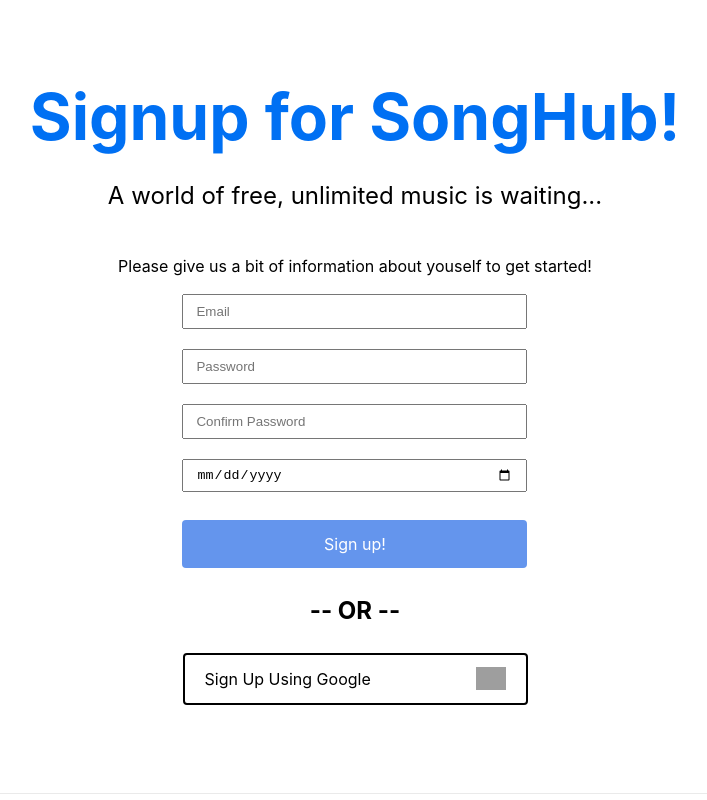
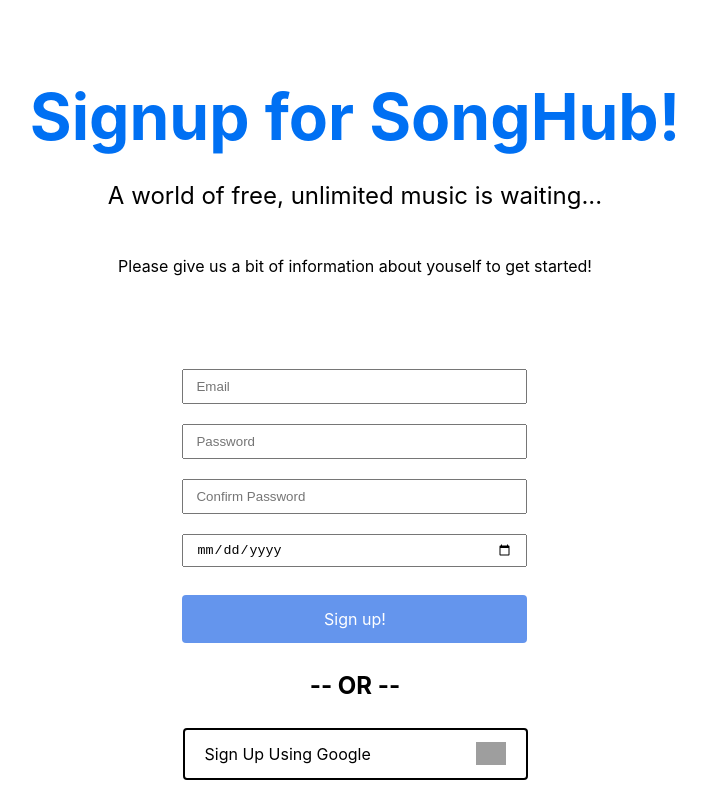
Before and after one commit to SEng-SongHub/songhub-react, a Next.js app: page /signup in a window 1280 px wide. Shown: the top 800 px of the page, without its empty margins (285-992 px from the left). Built offline with nearby package versions, Linux system fonts and the light colour scheme; grey boxes are pictures that could not be loaded.

Commit message:
added user registration and changed endpoint for login auth

```diff
--- a/pages/_app.js
+++ b/pages/_app.js
@@ -6,8 +6,8 @@ function App ({ Component, pageProps }) {
 }
 
 App.propTypes = {
-  Component: PropTypes.func,
-  pageProps: PropTypes.object
+  Component : PropTypes.func,
+  pageProps : PropTypes.object
 }
 
 export default App
--- a/pages/signup.js
+++ b/pages/signup.js
@@ -1,13 +1,88 @@
 import Head from 'next/head'
-import React, { Component } from 'react'
 import styles from '../styles/Home.module.css'
+import React, { useState } from 'react'
+import Collapse from '@material-ui/core/Collapse'
+import { v4 as uuid } from 'uuid'
+import Router from 'next/router'
+import axios from 'axios'
 
-export default class Home extends Component {
-  render () {
+export default function SignUp () {
+  const [ inputState, setInputState ] = useState({
+    email           : '',
+    password        : '',
+    passwordConfirm : '',
+    dob             : ''
+  })
+
+  const [ errors, setErrors ] = useState([])
+
+  const handleInput = (evt) => {
+    evt.preventDefault()
+
+    setInputState({
+      ...inputState,
+      [evt.target.name]: evt.target.value
+    })
+  }
+
+  const validateInputs = () => {
+    const inputErrors = []
+
+    if (inputState.email.length === 0) {
+      inputErrors.push('You must enter an email!')
+    }
+    if (inputState.password.length < 8) {
+      inputErrors.push('You must enter a password that is at least 8 characters long!')
+    }
+
+    // Calculate dob time difference in years
+    const dateOfBirth = Date.parse(inputState.dob)
+    const timeDifference = Math.ceil(Math.abs(dateOfBirth) / (1000 * 60 * 60 * 24 * 365) - 51)
+    if (inputState.dob.length === 0 || timeDifference > -13) {
+      inputErrors.push('You must be at least 13 years old to use SongHub.')
+    }
+
+    if (inputState.password !== inputState.passwordConfirm) {
+      inputErrors.push('Your passwords must match.')
+    }
+
+    if (inputErrors.length > 0) {
+      setErrors(inputErrors)
+
+      return false
+    }
+
+    return true
+  }
+
+  const registerUser = async (evt) => {
+    evt.preventDefault()
+
+    // Validate
+    if (validateInputs()) {
+      // Start register on backend
+      try {
+        const res = await axios({
+          method       : 'POST',
+          url          : 'http://localhost:5000/auth/register',
+          data         : inputState,
+          responseType : 'json'
+        })
+
+        // Successful Login
+        if (res.status === 200 || res.status === 201) {
+          Router.push('/')
+        }
+      } catch (err) {
+        setErrors([ 'Error occurred registering your account. Reason: Account already exists with that email.' ])
+      }
+    }
+  }
+
   return (
     <div className={styles.container}>
       <Head>
-          <title>Create Next App</title>
+        <title>Signup</title>
         <link rel='icon' href='/favicon.ico' />
       </Head>
 
@@ -21,28 +96,51 @@ export default class Home extends Component {
         <div className={styles.vertical}>
           <p className={styles.descriptionsmall}>Please give us a bit of information about youself to get started!</p>
 
-            <input type='text' id='email' name='email' className={styles.textbox} placeHolder='Email' />
-
-            <input type='text' id='password' name='password' className={styles.textbox} placeHolder='Password' />
+          {errors ? (
+            <Collapse className={styles.errorContainer} in={errors.length > 0}>
+              <div>
+                <ul>{errors.map((error) => <li key={uuid()}>{error}</li>)}</ul>
+              </div>
+            </Collapse>
+          ) : null}
 
           <input
-              type='text'
+            type='email'
+            id='email'
+            onChange={handleInput}
+            name='email'
+            className={styles.textbox}
+            placeholder='Email'
+          />
+
+          <input
+            type='password'
+            id='password'
+            onChange={handleInput}
+            name='password'
+            className={styles.textbox}
+            placeholder='Password'
+          />
+
+          <input
+            type='password'
             id='passwordConfirm'
             name='passwordConfirm'
+            onChange={handleInput}
             className={styles.textbox}
-              placeHolder='Confirm Password'
+            placeholder='Confirm Password'
           />
 
-            <input type='date' id='dob' name='dob' className={styles.datepicker} />
+          <input type='date' id='dob' onChange={handleInput} name='dob' className={styles.datepicker} />
 
-            <a href='upload' className={styles.signup}>
+          <a href='#' onClick={registerUser} className={styles.signup}>
             Sign up!
           </a>
         </div>
 
         <h2>-- OR --</h2>
 
-          <a href='upload' className={styles.signupGoogle}>
+        <a href='#' className={styles.signupGoogle}>
           Sign Up Using Google
         </a>
       </main>
@@ -58,4 +156,3 @@ export default class Home extends Component {
     </div>
   )
 }
-}
--- a/styles/Home.module.css
+++ b/styles/Home.module.css
@@ -20,31 +20,35 @@
   flex-direction: column;
 }
 
-.textbox[type=text] {
+.textbox {
   margin-bottom: 20px;
   width: 345px;
   padding: 8px 12px;
 }
 
-.textbox[type=text]:focus {
+.textbox:focus {
   border: 3px #555;
 }
 
 .errorContainer {
   width: 100%;
-	margin: 25px 0;
-	padding: 5px;
+  margin-bottom: 25px;
+  padding: 25px;
   border-radius: 10px;
   background-color: rgba(0, 0, 0, 0.06);
 }
 
 .errorContainer ul {
   width: 100%;
+  margin: 0;
+  padding: 0;
   list-style: none;
   color: #333;
 }
 
 .errorContainer li {
+  margin: 0;
+  padding: 0;
   width: 100%;
   padding: 5px 0;
 }
```
Also changed, not shown: pages/index.js (+13 -13 lines), pages/play.js (+19 -19 lines), pages/upload.js (+23 -23 lines), .eslintrc.yml, styles/Play.module.css (indentation only), styles/globals.css (indentation only). Lines whose indentation alone changed are shown as unchanged.
